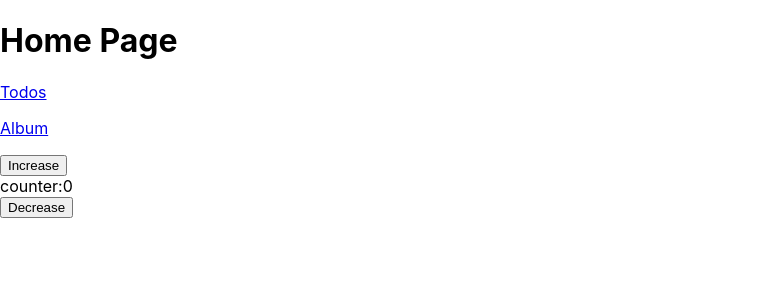
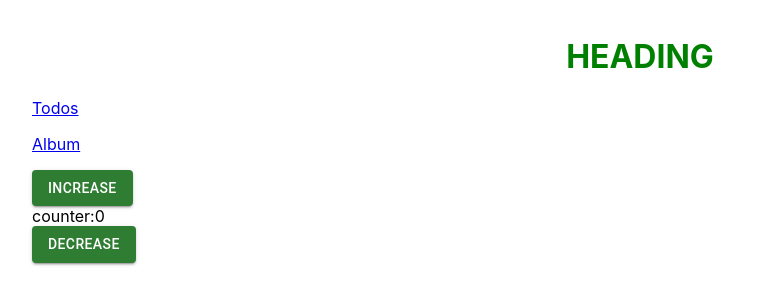
Before and after one commit to 16-Doffy/Create_Store, a React (Create React App) app: page / in a window 1280 px wide. Shown: the top 304 px of the page, without its empty margins (0-776 px from the left). Built offline with nearby package versions, Linux system fonts and the light colour scheme; no server answers.

Commit message:
bem style

```diff
--- a/src/App.css
+++ b/src/App.css
@@ -1,5 +1,6 @@
 .App {
-  text-align: center;
+  padding: 1rem 2rem;
+
 }
 
 .App-logo {
--- a/src/App.js
+++ b/src/App.js
@@ -4,6 +4,14 @@ import TodoFeatures from "./components/features/Todo/pages";
 import AlbumFeatures from "./components/features/Album/pages";
 import productApi from "./api/productApi";
 import CounterFeature from "./components/features/Counter";
+import './App.css';
+import styled from "styled-components";
+
+const Title = styled.h1`
+  text-align:center;
+  font-weight:bold;
+  color:${(props) => props.color || 'green'};
+`; //style-components css in js
 
 function App() {
   useEffect(() => {
@@ -13,9 +21,13 @@ function App() {
     };
     fetchProduct();
   }, []);
+
+  // const color = 'yellow';
+  // const backgroundUrl = 'https://i.pinimg.com/originals/a7/6f/b5/a76fb56a44eb84ac877bde3ae1326086.jpg';
+
   return (
     <div className="App">
-      <h1>Home Page</h1>
+     <Title >  HEADING </Title>
 
       <nav>
         <p>
--- a/src/components/features/Album/components/Album/index.jsx
+++ b/src/components/features/Album/components/Album/index.jsx
@@ -1,6 +1,7 @@
 import React from 'react';
 import PropTypes from 'prop-types';
 import './style.scss';
+
 Album.propTypes = {
     album:PropTypes.object.isRequired
 };
--- a/src/components/features/Album/pages/index.jsx
+++ b/src/components/features/Album/pages/index.jsx
@@ -1,5 +1,6 @@
 import React from 'react';
 import AlbumList from '../components/AlbumList';
+
 AlbumFeatures.propTypes = {};
 
 function AlbumFeatures(props) {
--- a/src/components/features/Counter/index.jsx
+++ b/src/components/features/Counter/index.jsx
@@ -1,6 +1,7 @@
 import React from "react";
 import { useDispatch, useSelector } from "react-redux";
 import { decrease, increase } from "./counterSlice";
+import Button from '@mui/material/Button';
 
 CounterFeature.propTypes = {};
 
@@ -26,13 +27,13 @@ function CounterFeature(props) {
   return (
     <div>
       <div>
-        <button onClick={handleIncreaseClick}>Increase</button>
+        <Button variant="contained" color="success" onClick={handleIncreaseClick}>Increase</Button>
       </div>
 
       counter:{count}
 
       <div>
-        <button onClick={handleDecreaseClick}>Decrease</button>
+        <Button variant="contained" color="success" onClick={handleDecreaseClick}>Decrease</Button>
       </div>
     </div>
   );
--- /dev/null
+++ b/src/components/features/Counter/style.module.css
@@ -0,0 +1,3 @@
+.counter{
+    color: red;
+}
--- a/src/components/features/Todo/components/TodoForm/index.jsx
+++ b/src/components/features/Todo/components/TodoForm/index.jsx
@@ -1,9 +1,11 @@
 import React from 'react';
 import PropTypes from 'prop-types';
 import { useForm } from 'react-hook-form';
-import InputField from '../../../../form-controls/InputField';
 import * as yup from 'yup';
 import { yupResolver } from '@hookform/resolvers/yup';
+import InputField from '../TodoForm';
+
+
 
 TodoForm.propTypes = {
     onSubmit: PropTypes.func,
```
Also changed, not shown: jsconfig.json (added, +8 -0 lines), package.json (+6 -1 lines), 1 other file (tests, documents, lock files or other folders).
